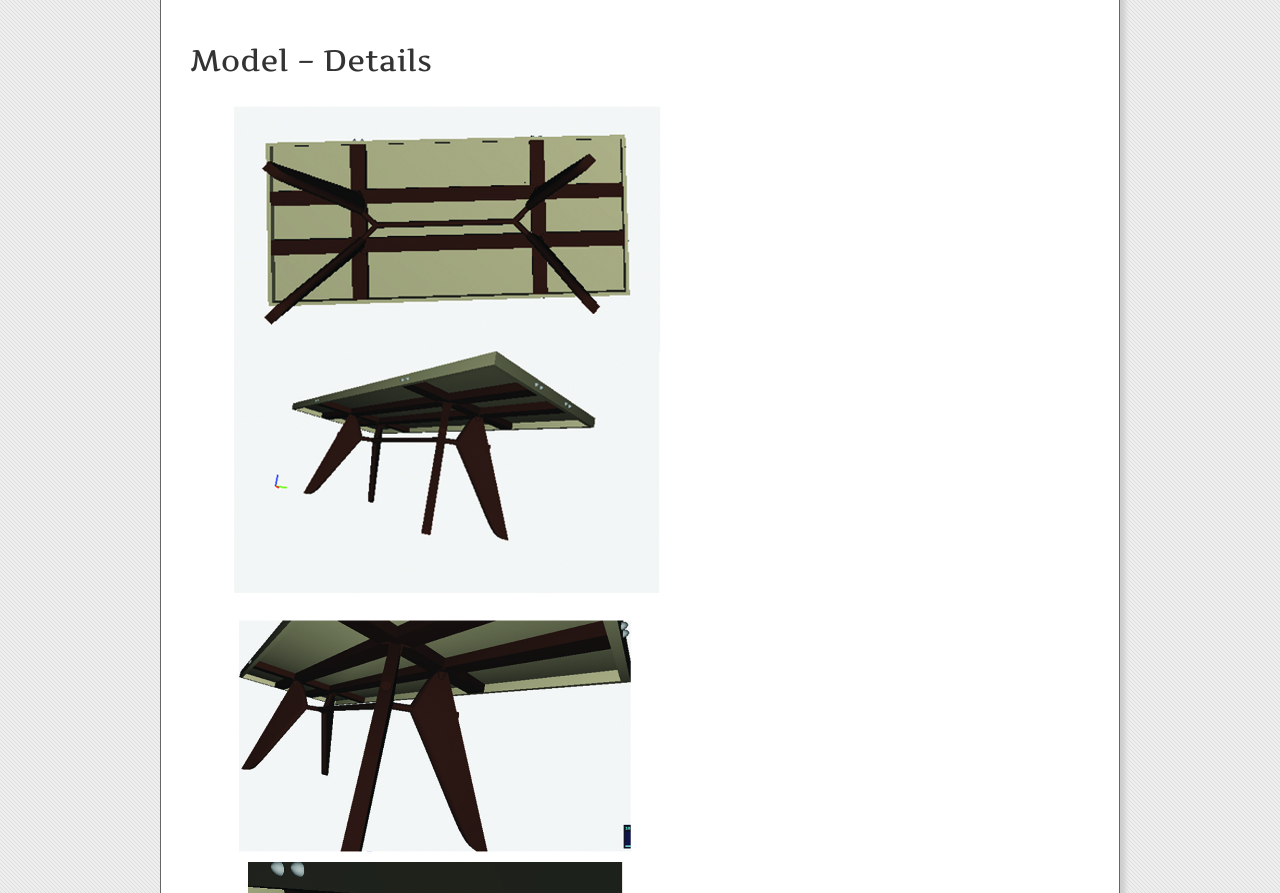
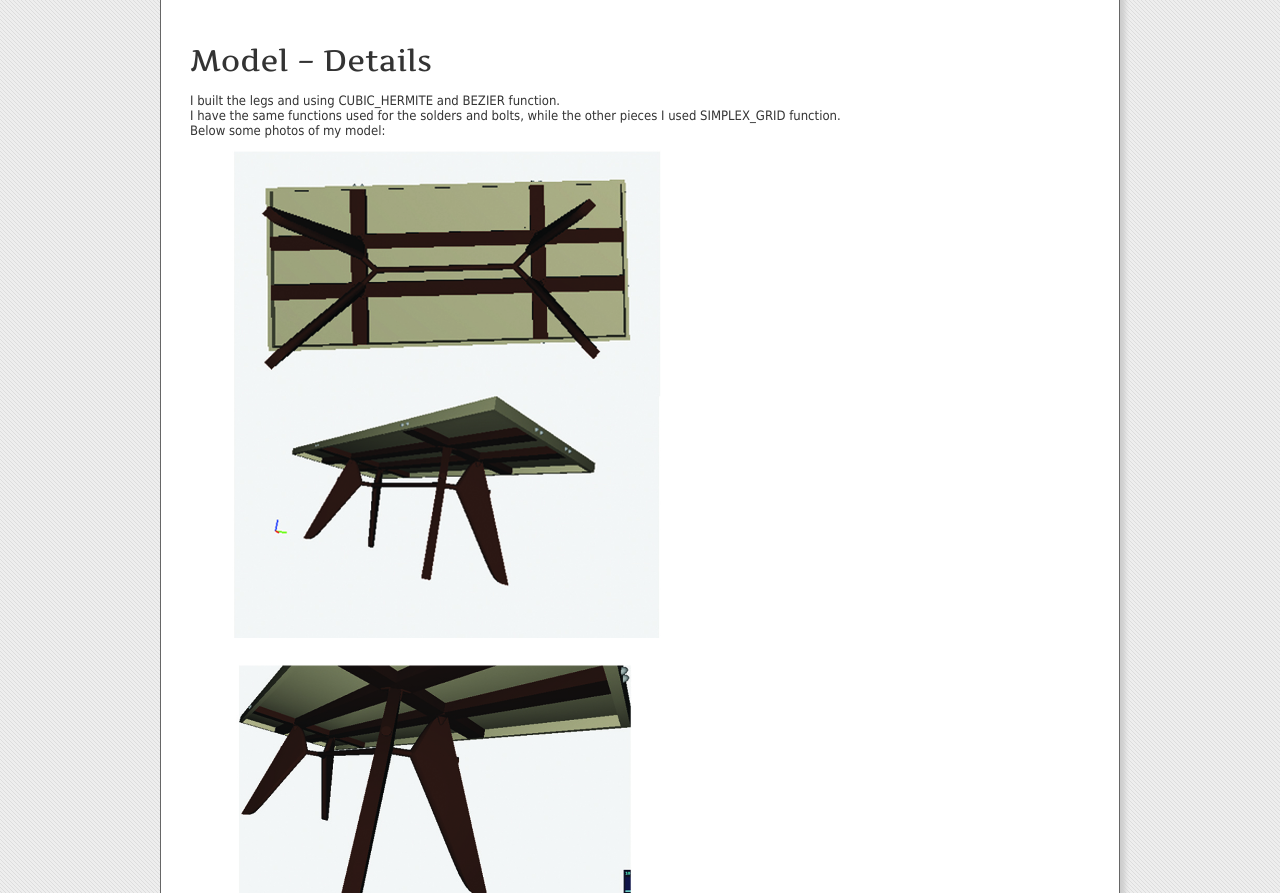
Before and after one commit to robtesta87/robtesta87.github.io, a plain HTML site: page EMTableVitra.html in a window 1280 px wide. Shown: the part 917-1810 px from the top of the page. Drawn offline with Linux system fonts and the light colour scheme; a script that the page names is missing.

Commit message:
modifica EMTableVitra.html

```diff
--- a/EMTableVitra.html
+++ b/EMTableVitra.html
@@ -18,7 +18,7 @@
     <div class="tagline_left">
       <h5>Roberto Testa n° Matricola:465341
       </h5>
-      <p id="tagline2">Mail: <a href="mailto:email@website.com">roberto.testa87@gmail.com</a></p></div>
+      <p id="tagline2">Mail: <a href="mailto:roberto.testa87@gmail.com">roberto.testa87@gmail.com</a></p></div>
     <div class="tagline_right"></div>
     <br class="clear" />
   </div>
@@ -73,6 +73,9 @@ EM = Entretroise Métallique
         <p>&nbsp;</p>
         <p>&nbsp;</p>
         <h1>Model – Details</h1>
+        <p>I built the legs and using CUBIC_HERMITE and BEZIER function.<br>
+        I have the same functions used for the solders and bolts, while the other pieces I used SIMPLEX_GRID function.</p>
+        <p>Below some photos of my model:</p>
         <p><img src="images/table1.jpg" width="500" height="500"></p>
       <div class="clear"></div>
       <p>&nbsp;</p>
```
